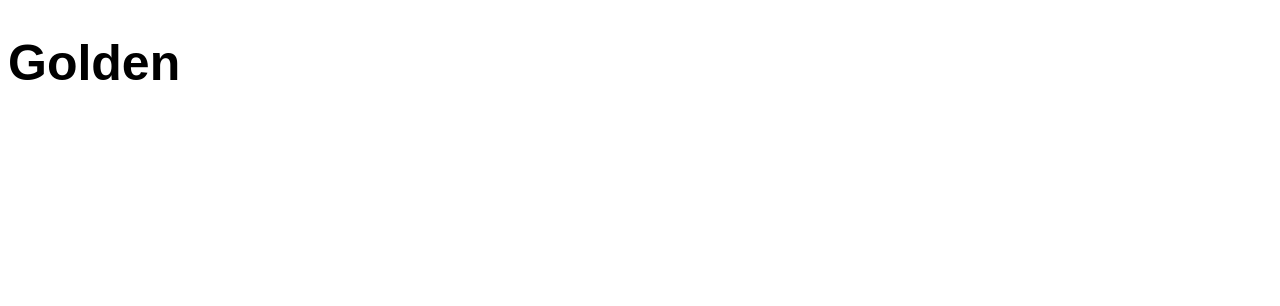
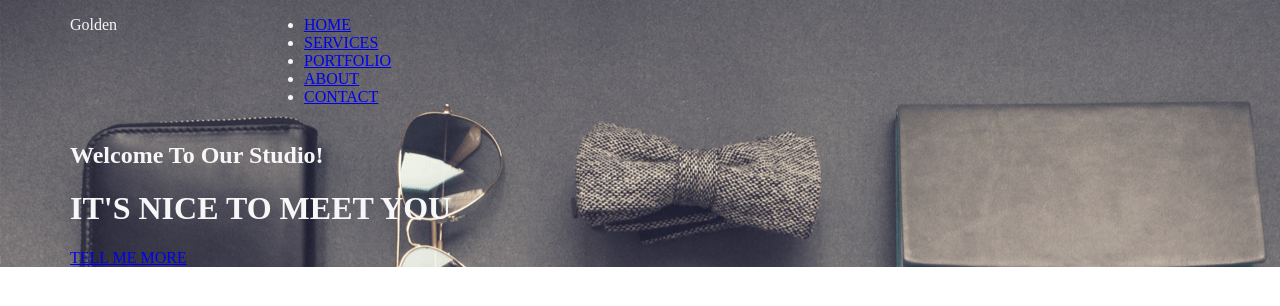
Before and after one commit to jerzy-jarczynski/golden-landing, a plain HTML site: page index.html in a window 1280 px wide. Drawn offline with Linux system fonts and the light colour scheme; a web font is replaced by a local one.

Commit message:
Add Header HTML

```diff
--- a/index.html
+++ b/index.html
@@ -14,6 +14,32 @@
     <title>Task Runner Project</title>
 </head>
 <body>
-    <h1>Golden</h1>
+    <header>
+        <nav>
+            <div class="container">
+                <div class="row">
+                    <div class="col-2">
+                        <p class="logo">Golden</p>
+                    </div>
+                    <div class="col-8">
+                        <ul class="menu">
+                            <li><a href="#">HOME</a></li>
+                            <li><a href="#">SERVICES</a></li>
+                            <li><a href="#">PORTFOLIO</a></li>
+                            <li><a href="#">ABOUT</a></li>
+                            <li><a href="#">CONTACT</a></li>
+                        </ul>
+                    </div>
+                </div>
+            </div>
+        </nav>
+        <div class="container">
+            <div class="intro">
+                <h2>Welcome To Our Studio!</h2>
+                <h1>IT'S NICE TO MEET YOU</h1>
+                <a href="#" class="btn btn-intro">TELL ME MORE</a>
+            </div>
+        </div>
+    </header>
 </body>
 </html>
--- a/sass/style.scss
+++ b/sass/style.scss
@@ -21,9 +21,16 @@ $color-light: #f7f7f7;
 
 /* Globals */
 
-/* The rest */
+body {
+    padding: 0;
+    margin: 0;
+}
 
-h1 {
-    font-family: $text-logo;
-    font-size: 50px;
+/* Header */
+
+header {
+    background-image: url("../images/hero.png");
+    color: $color-light;
 }
+
+/* Navigation */
```
Also changed, not shown: css/style.css, 1 other file.
